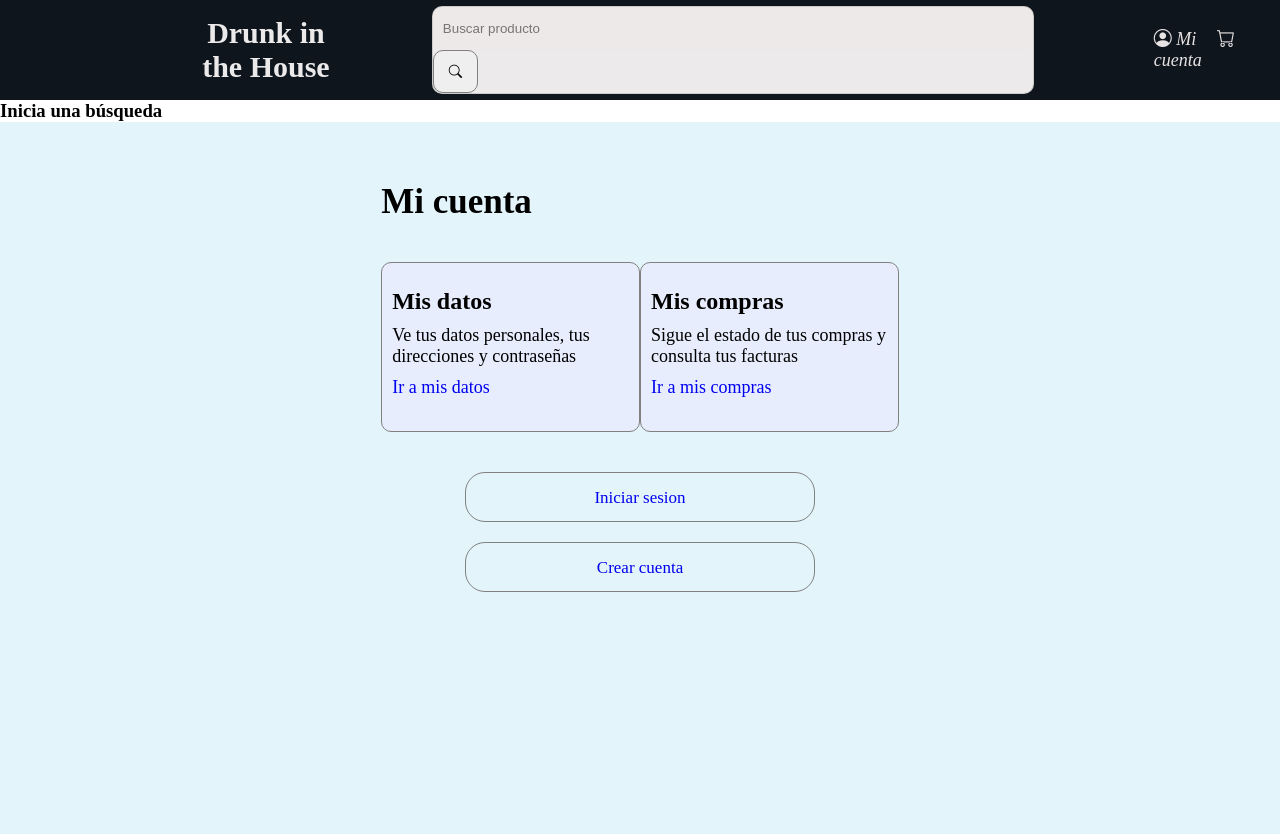
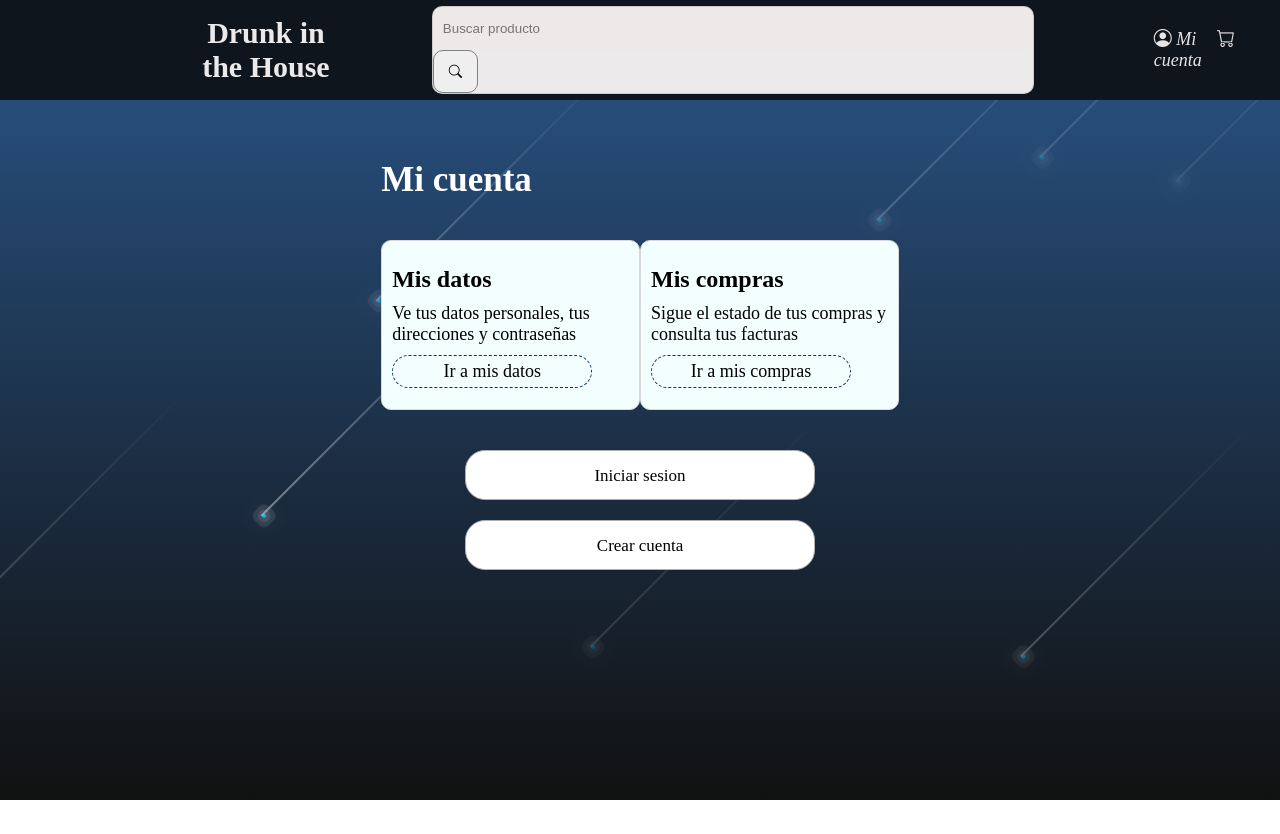
Before and after one commit to Orlandperez/ecommerce, a React (Vite) app: page /Cuenta in a window 1280 px wide. After the commit the page ends 812 px from the top, so only its background shows below. Built offline with nearby package versions, Linux system fonts and the light colour scheme.

Commit message:
agregando productos, y cambiando un poco el diseño

```diff
--- a/index.html
+++ b/index.html
@@ -4,7 +4,7 @@
     <meta charset="UTF-8" />
     <link rel="icon" type="image/svg+xml" href="/vite.svg" />
     <meta name="viewport" content="width=device-width, initial-scale=1.0" />
-    <title>Vite + React</title>
+    <title>Drunk in the House</title>
 
     <link rel="stylesheet" href="https://cdn.jsdelivr.net/npm/bootstrap-icons@1.11.3/font/bootstrap-icons.min.css">
   </head>
--- a/src/App.jsx
+++ b/src/App.jsx
@@ -2,6 +2,7 @@ import './App.css'
 import Header from './component/header/Header.jsx'
 import Cuenta from './component/main/cuenta/Cuenta.jsx'
 import Carrito from './component/main/cuenta/Carrito.jsx'
+import Productos from './component/main/productos/Productos.jsx'
 
 import { BrowserRouter, Route, Routes } from 'react-router-dom'
 
@@ -15,7 +16,7 @@ function App() {
         <Header />
 
         <Routes>
-
+          <Route path='/' element = {<Productos/>}/>
           <Route path='/Cuenta' element = {<Cuenta/>}/>
           <Route path='/Carrito' element = {<Carrito/>}/>
         </Routes>
--- a/src/component/header/Header.css
+++ b/src/component/header/Header.css
@@ -2,6 +2,7 @@ header{
     width: 100%;
     height: 100px;
     display: flex;
+    position: fixed;
     align-items: center;
     background-color: rgb(14, 21, 29);
 }
@@ -43,6 +44,7 @@ header nav div button{
     border-radius: 10px;
     border: 1px solid gray;
     cursor: pointer;
+    transition: .5s;
 }
 header nav ul{
     width: 20%;
--- a/src/component/main/cuenta/Carrito.css
+++ b/src/component/main/cuenta/Carrito.css
@@ -1,7 +1,8 @@
 .carrito{
     width: 100%;
     height: 89vh;
-    background-color: aliceblue;
+    background-color: rgb(243, 250, 255);
+    margin-top: 78px;
 }
 .carrito .contenedor{
     width: 60%;
--- a/src/component/main/cuenta/Cuenta.css
+++ b/src/component/main/cuenta/Cuenta.css
@@ -1,7 +1,7 @@
 .miCuenta{
-    background-color: rgb(227, 244, 250);
     width: 100%;
     height: 89vh;
+    margin-top: 78px;
 }
 .miCuenta .inicio{
     padding: 0 10px;
@@ -12,6 +12,7 @@
 .miCuenta .inicio h1{
     font-size: 35px;
     padding: 60px 0 40px 0;
+    color: white;
 }
 .miCuenta .inicio .info{
     width: 100%;
@@ -22,22 +23,35 @@
 .miCuenta .inicio .info div{
     width: 340px;
     height: 170px;
-    background-color: rgb(231, 237, 253);
-    border: 1px solid grey;
+    background-color: rgb(243, 254, 255);
+    border: 1px solid rgb(216, 216, 216);
     border-radius: 10px;
     padding: 25px 10px 10px;
     margin-bottom: 20px;
 }
 .miCuenta .inicio .info div h2{
     margin-bottom: 10px;
+    color: black;
 }
 .miCuenta .inicio .info div p{
     font-size: 18px;
     margin-bottom: 10px;
+    color: black;
 }
 .miCuenta .inicio .info div .link{
     text-decoration: none;
     font-size: 18px;
+    color: black;
+    transition: .3s;
+    border: 1px dashed rgb(1, 51, 107);
+    padding: 5px;
+    border-radius: 20px;
+    width: 200px;
+    display: block;
+    text-align: center;
+}
+.miCuenta .inicio .info div .link:hover{
+    color: rgb(38, 101, 172);
 }
 .miCuenta .inicio .cuenta{
     display: block;
@@ -49,6 +63,14 @@
     margin-top: 20px;
     padding-top: 15px;
     border-radius: 20px;
-    border: 1px solid grey;
+    border: 1px solid rgb(175, 173, 173);
+    background-color: white;
+    color: black;
     font-size: 17px;
+    transition: .3s;
 }
+.miCuenta .inicio .cuenta:hover{
+    background-color: rgb(14, 21, 29);
+    color: white;
+    border: none;
+}
--- a/src/component/main/cuenta/Cuenta.jsx
+++ b/src/component/main/cuenta/Cuenta.jsx
@@ -1,4 +1,5 @@
 import './Cuenta.css'
+import './estrellas.css'
 import { Link } from 'react-router-dom'
 
 export default function Cuenta() {
@@ -23,6 +24,22 @@ export default function Cuenta() {
                 <Link className='cuenta' to="">Iniciar sesion</Link>
                 <Link className='cuenta' to="">Crear cuenta</Link>
             </div>
+
+
+
+
+            {/* estrellas */}
+            <div class="fondo">
+                <span class="estrellas"></span>
+                <span class="estrellas"></span>
+                <span class="estrellas"></span>
+                <span class="estrellas"></span>
+                <span class="estrellas"></span>
+                <span class="estrellas"></span>
+                <span class="estrellas"></span>
+                <span class="estrellas"></span>
+                <span class="estrellas"></span>
+            </div>
         </section>
         </>
     )
--- /dev/null
+++ b/src/component/main/cuenta/estrellas.css
@@ -0,0 +1,131 @@
+/* EMPESANDO CON LA ANIMACION DE ESTRELLAS */
+
+.fondo {
+    background: linear-gradient(rgba(13, 63, 121, 0.884), rgba(0, 0, 0, 0.932));
+    position: absolute;
+    z-index: -4;
+    top: 0;
+    width: 100%;
+    height: 100%;
+    background-position-x: center;
+    overflow: hidden;
+}
+.estrellas {
+    position: absolute;
+    top: 50%;
+    left: 50%;
+    width: 0.25em;
+    height: 0.25em;
+    background-color: #01cbfe;
+    border-radius: 50%;
+    box-shadow: 0 0 0 0.25em rgba(255, 255, 255, 0.1), 0 0 0 8px rgba(255, 255, 255, 0.1), 0 0 20px rgba(255, 255, 255, 1);
+    animation: animate 3s linear infinite;
+    opacity: 0;
+    z-index: -10;
+}
+
+.fondo span::before {
+    content: "";
+    position: absolute;
+    top: 40;
+    transform: translateY(-50%);
+    width: 19.75em;
+    height: 0.0625em;
+    background: linear-gradient(90deg, rgb(244, 244, 244), transparent);
+}
+
+@keyframes animate {
+    0% {
+        transform: rotate(315deg) translateX(0);
+        opacity: 0;
+    }
+
+    70% {
+        opacity: 1;
+    }
+
+    100% {
+        transform: rotate(315deg) translateX(-62.5em);
+        opacity: 0;
+    }
+}
+
+span:nth-child(1) {
+    top: 0;
+    right: 31.25em;
+    left: initial;
+    animation-delay: 0.3s;
+    animation-duration: 3s;
+}
+
+span:nth-child(2) {
+    top: 0;
+    right: 5em;
+    left: initial;
+    animation-delay: 0.6s;
+    animation-duration: 4s;
+}
+
+span:nth-child(3) {
+    top: 5em;
+    right: 0px;
+    left: initial;
+    animation-delay: 1.2s;
+    animation-duration: 2s;
+}
+
+span:nth-child(4) {
+    top: 0;
+    right: 11.25em;
+    left: initial;
+    animation-delay: 0.9s;
+    animation-duration: 3.5s;
+}
+
+span:nth-child(5) {
+    top: 0;
+    right: 2.5em;
+    left: initial;
+    animation-delay: 0.7s;
+    animation-duration: 2.5s;
+}
+
+span:nth-child(6) {
+    top: 0;
+    right: 37.5em;
+    left: initial;
+    animation-delay: 0.5s;
+    animation-duration: 3.5s;
+}
+
+span:nth-child(7) {
+    top: 300;
+    right: 0px;
+    left: initial;
+    animation-delay: 1.4s;
+    animation-duration: 3s;
+}
+
+span:nth-child(8) {
+    top: 0;
+    right: 43.75em;
+    left: initial;
+    animation-delay: 0.8s;
+    animation-duration: 2.5s;
+}
+
+span:nth-child(9) {
+    top: 0;
+    right: 62.5em;
+    left: initial;
+    animation-delay: 1.1s;
+    animation-duration: 4s;
+}
+
+span:nth-child(10) {
+    top: 0;
+    right: 28.125em;
+    left: initial;
+    animation-delay: 1.3s;
+    animation-duration: 3s;
+}
--- /dev/null
+++ b/src/component/main/productos/Lista.css
@@ -0,0 +1,36 @@
+.lista{
+    width: auto;
+    height: auto;
+    padding: 10px;
+    background-color: rgb(255, 255, 255);
+    border-radius: 10px;
+    border: 1px solid rgba(128, 128, 128, 0.445);
+}
+.lista img{
+    width: 100%;
+    height: 250px;
+    border: none
+}
+.lista h2{
+    font-size: 25px;
+}
+.lista p{
+    font-size: 18px;
+    margin: 5px 0;
+    color: rgb(41, 40, 40);
+}
+.lista button{
+    width: 250px;
+    height: 37px;
+    border-radius: 10px;
+    cursor: pointer;
+    margin-left: 18px;
+    margin-top: 10px;
+    background-color: azure;
+    border: 1px solid rgb(75, 74, 74);
+    transition: .3s;
+}
+.lista button:hover{
+    background-color: rgb(14, 21, 29);
+    color: white;
+}
--- /dev/null
+++ b/src/component/main/productos/Lista.jsx
@@ -0,0 +1,25 @@
+import './Lista.css'
+
+
+const Lista = ({productos}) => {
+    return(
+        <>
+            {
+                productos.length > 0 &&
+                productos.map((producto) => {
+                    return (
+                        <div className="lista" >
+                            <img src={producto.imagen} alt={producto.nombre} />
+                            <h2>{producto.nombre}</h2>
+                            <p>$ {producto.precio}</p>
+                            <p>{producto.descripcion}</p>
+                            <button>Agregar al Carrito</button>
+                        </div>
+                    )
+                })
+
+            }
+        </>
+    )
+}
+export default Lista
--- /dev/null
+++ b/src/component/main/productos/Productos.css
@@ -0,0 +1,24 @@
+.producto{
+    margin-top: 78px;
+    width: 100%;
+    height: auto;
+    background-color: rgba(15, 53, 85, 0.925);
+}
+.producto h1{
+    font-size: 45px;
+    text-align: center;
+    padding: 50px 0;
+    color: white;
+}
+.producto .anuncio{
+    width: 100%;
+}
+.producto .producto-contenedor{
+    width: 72%;
+    gap: 2rem;
+    display: grid;
+    grid-template-columns: repeat(auto-fit, 310px);
+    justify-content: center;
+    margin: 0 auto;
+    align-items: center;
+}
--- /dev/null
+++ b/src/component/main/productos/Productos.jsx
@@ -0,0 +1,36 @@
+import { useEffect, useState } from "react"
+import data from "../../../back/dataBack.json"
+import anuncio from "../../../assets/anuncio.png"
+import Lista from "./Lista.jsx";
+
+import "./Productos.css"
+
+const itemProductos = () => {
+
+    const [productos, setProductos] = useState([]);
+
+    const pedirProductos = () => {
+        return new Promise((resolve, reject) => {
+            resolve(data.bebidas)
+        })
+    }
+
+    useEffect(() => {
+        pedirProductos()
+            .then((res) => {
+                setProductos(res)
+            })
+    }, [])
+
+    return (
+        <section className="producto">
+            <img className="anuncio" src={anuncio} alt="anuncio" />
+            <h1>Productos</h1>
+            <div className="producto-contenedor">
+                <Lista productos = {productos}/>
+            </div>
+        </section>
+    )
+};
+
+export default itemProductos
```
Also changed, not shown: src/back/dataBack.json (+15 -15 lines), src/assets/anuncio.png (added).
